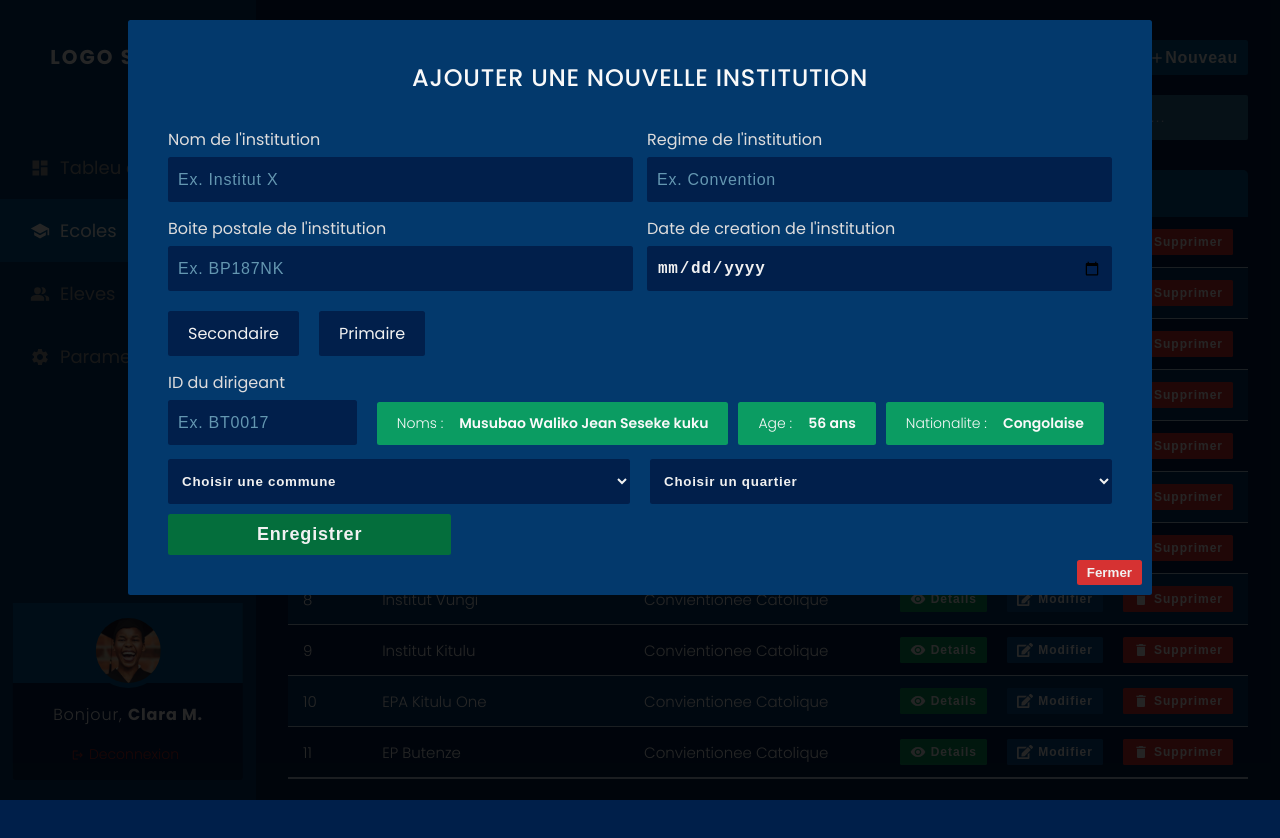
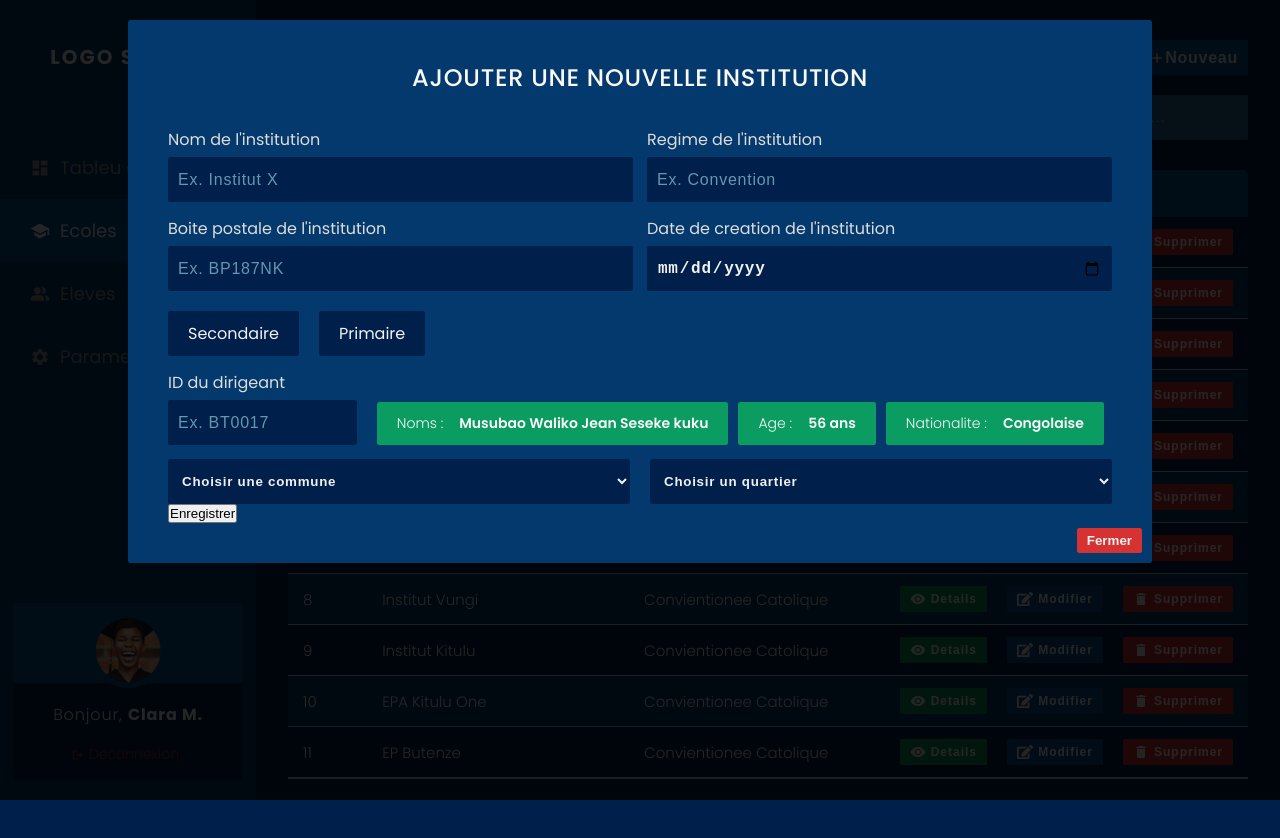
Before and after one commit to Mechack08/academic-subdivision-school-management, a React (Create React App) app: page /ecoles in a window 1280 px wide. Both pictures are taken after a click on the button "Nouveau". Built offline with nearby package versions, Linux system fonts and the light colour scheme.

Commit message:
Make one button for validation

```diff
--- a/src/components/newSchool/index.jsx
+++ b/src/components/newSchool/index.jsx
@@ -78,7 +78,9 @@ const NewSchool = ({ modal }) => {
                 <option value="2">Butenje</option>
               </select>
             </div>
-            <button className="save">Enregistrer</button>
+            <div className="btn-container">
+              <button className="submit-btn">Enregistrer</button>
+            </div>
           </div>
           <div className="footer">
             <button onClick={() => modal(false)}>Fermer</button>
```
